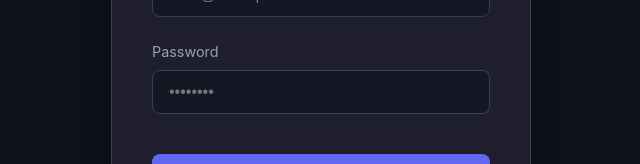
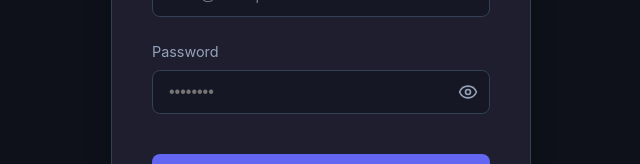
Before and after one commit to bhaveshfuerte/Manas-Mantra, a React (Vite) app in the folder frontend/: page /register in a window 1280 px wide. Shown: the part 402-566 px from the top of the page, without its empty margins (319-959 px from the left). Built offline with nearby package versions, Linux system fonts and the light colour scheme; what image-blob-reduce would draw is missing.

Commit message:
feat: add password visibility toggle eye button to Register page

```diff
--- a/frontend/src/pages/Register.jsx
+++ b/frontend/src/pages/Register.jsx
@@ -1,10 +1,12 @@
 import { useState } from 'react';
 import { Link, useNavigate } from 'react-router-dom';
+import { Eye, EyeOff } from 'lucide-react';
 
 export default function Register() {
     const [name, setName] = useState('');
     const [email, setEmail] = useState('');
     const [password, setPassword] = useState('');
+    const [showPassword, setShowPassword] = useState(false);
     const navigate = useNavigate();
 
     const handleRegister = async (e) => {
@@ -61,15 +63,37 @@
                     </div>
                     <div className="form-group">
                         <label htmlFor="password">Password</label>
+                        <div style={{ position: 'relative' }}>
                             <input
-                            type="password"
+                                type={showPassword ? "text" : "password"}
                                 id="password"
                                 className="form-input"
                                 value={password}
                                 onChange={(e) => setPassword(e.target.value)}
                                 placeholder="••••••••"
                                 required
+                                style={{ paddingRight: '3rem' }}
                             />
+                            <button
+                                type="button"
+                                onClick={() => setShowPassword(!showPassword)}
+                                style={{
+                                    position: 'absolute',
+                                    right: '0.75rem',
+                                    top: '50%',
+                                    transform: 'translateY(-50%)',
+                                    background: 'none',
+                                    border: 'none',
+                                    color: 'var(--text-secondary)',
+                                    cursor: 'pointer',
+                                    display: 'flex',
+                                    alignItems: 'center',
+                                    padding: '0'
+                                }}
+                            >
+                                {showPassword ? <EyeOff size={20} /> : <Eye size={20} />}
+                            </button>
+                        </div>
                     </div>
                     <button type="submit" className="btn-primary mt-4">
                         Sign Up
```
Also changed, not shown: frontend/src/components/Layout.jsx (line endings or trailing spaces). Lines whose indentation alone changed are shown as unchanged.
